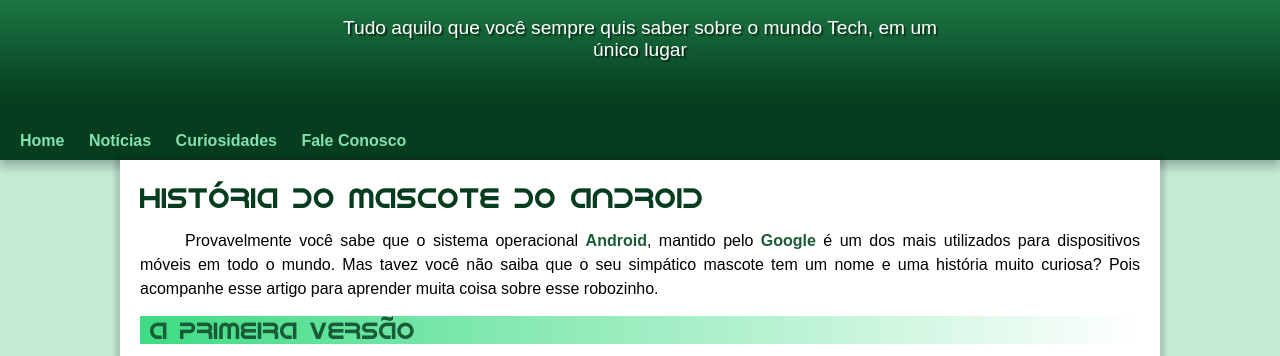
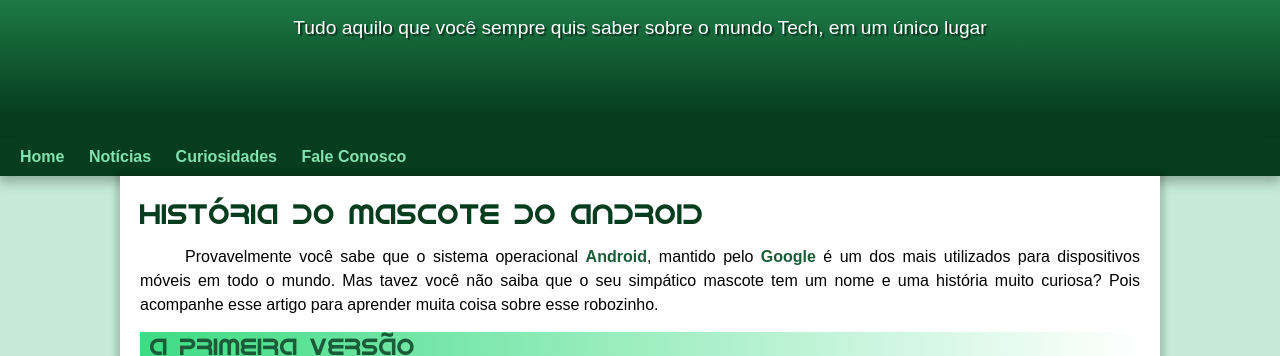
Before and after one commit to LaramosGalion/projeto-android, a plain HTML site: page index.html in a window 1280 px wide. Shown: the part 90-446 px from the top of the page. Drawn offline with Linux system fonts and the light colour scheme.

Commit message:
Update style.css

```diff
--- a/estilos/style.css
+++ b/estilos/style.css
@@ -40,13 +40,14 @@ a.externo::after{
 }
 
 header{
+    display: block;
     font-family: var(--fonte-destaque);
     background-image:linear-gradient(to bottom, var(--cor3),var(--cor5) 90%);
     height: 150px;
     text-align: center;
     padding-top: 30px;
     text-shadow: 2px 2px 1px #00000080;
-    padding-bottom: 2em;
+    padding-bottom: 3em;
 }
 
 header > h1{
@@ -58,18 +59,21 @@ header > h1{
 }
 
 header > p{
+    display: block;
     color:white;
     font-family: var(--fonte-padrao);
     font-size: 1.2em;
-    max-width: 600px;
+    max-width: 700px;
     margin: auto;
-    padding: 0px 10px 50px 10px;
+    padding: 0px 10px 0px 10px;
+
 }
 
 nav{
     background-color: var(--cor5);
     padding: 10px;
     box-shadow: 0px 6px 10px 1px rgba(0, 0, 0, 0.25);
+
 }
 nav > a{
     color: var(--cor1);
```
